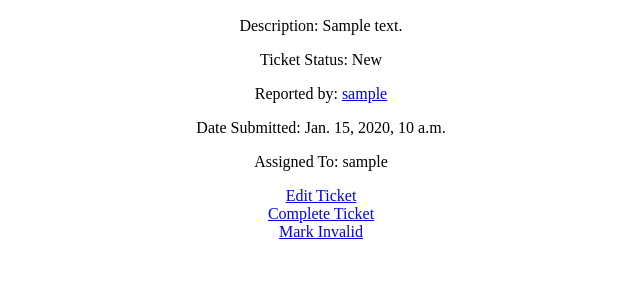
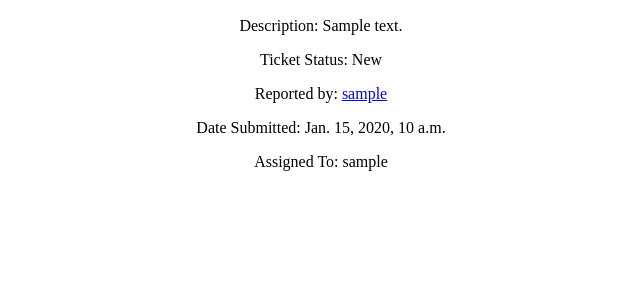
Before and after one commit to Ybrayym-Abamov/Bug-Tracker, a Django app: page /ticketinfo/1/ in a window 1280 px wide. Shown: the part 168-468 px from the top of the page, without its empty margins (319-959 px from the left). Run offline with Django 3.2, Linux system fonts and the light colour scheme; a user stored in the database is signed in; tables that the repository leaves empty hold one stand-in row (values such as "Sample post").

Commit message:
Fixed an error with the ticketcompleted function from the template

```diff
--- a/BugTracker/templates/ticket.html
+++ b/BugTracker/templates/ticket.html
@@ -14,7 +14,7 @@
         <p>Reported by: <a href="/filerinfo/{{ticketinfo.ticketfiler.id}}">{{ticketinfo.ticketfiler}}</a></p>
         <p>Date Submitted: {{ticketinfo.datetime}}</p>
         <p>Assigned To: {{ticketinfo.assignedto}}</p>
-        {%if not ticketinfo.completedby and ticketinfo.status != "InV" and ticketinfo.status != "N"%} {% comment%} If a ticket is in progress {% endcomment%}
+        {%if ticketinfo.status != "D" and ticketinfo.status != "InV" and ticketinfo.status != "N"%} {% comment%} If a ticket is in progress {% endcomment%}
             <p>Being worked on by: <a href="/filerinfo/{{ticketinfo.assignedto.id}}">{{ticketinfo.assignedto}}</a></p>
             <a href="/ticketcomplete/{{ticketinfo.id}}/complete/{{user.id}}">Complete Ticket</a> <br>
             <a href="/ticketinvalid/{{ticketinfo.id}}/invalid/{{user.id}}">Mark Invalid</a> <br>
@@ -23,18 +23,16 @@
         {%if "InV" not in ticketinfo.status and "N" not in ticketinfo.status and "InP" not in ticketinfo.status%} {% comment%} If a ticket is complete {% endcomment%}
             <p>Fixed by: <a>{{ticketinfo.completedby}}</a></p>
             <a href="/ticketedit/{{ticketinfo.id}}/edit/">Edit Ticket</a> <br>
+            <a href="/ticketinvalid/{{ticketinfo.id}}/invalid/{{user.id}}">Mark Invalid</a> <br>
         {%endif%}
         {%if not ticketinfo.assignedto and not ticketinfo.completedby and "InV" not in ticketinfo.status%} {% comment%} If a ticket is new {% endcomment%}
             <a href="/ticketassignment/{{ticketinfo.id}}/inprogress/{{user.id}}">Assign It To Yourself</a> <br>
             <a href="/ticketedit/{{ticketinfo.id}}/edit/">Edit Ticket</a> <br>
-        {%endif%}
-        {%if ticketinfo.status != "D" and ticketinfo.status != "InV"%}
-            <a href="/ticketedit/{{ticketinfo.id}}/edit/">Edit Ticket</a> <br>
             <a href="/ticketcomplete/{{ticketinfo.id}}/complete/{{user.id}}">Complete Ticket</a> <br>
             <a href="/ticketinvalid/{{ticketinfo.id}}/invalid/{{user.id}}">Mark Invalid</a> <br>
         {%endif%}
-        {% if "InP" in ticketinfo.status %}
-            <a href="/ticketcomplete/{{ticketinfo.id}}/complete/{{user.id}}">Complete Ticket</a> <br>
+        {%if ticketinfo.status != "D" and ticketinfo.status != "N" and ticketinfo.status != "InP"%} {% comment%} If a ticket is invalid {% endcomment%}
+            <a href="/ticketedit/{{ticketinfo.id}}/edit/">Edit Ticket</a> <br>
         {%endif%}
     </div>
   </body>
```
